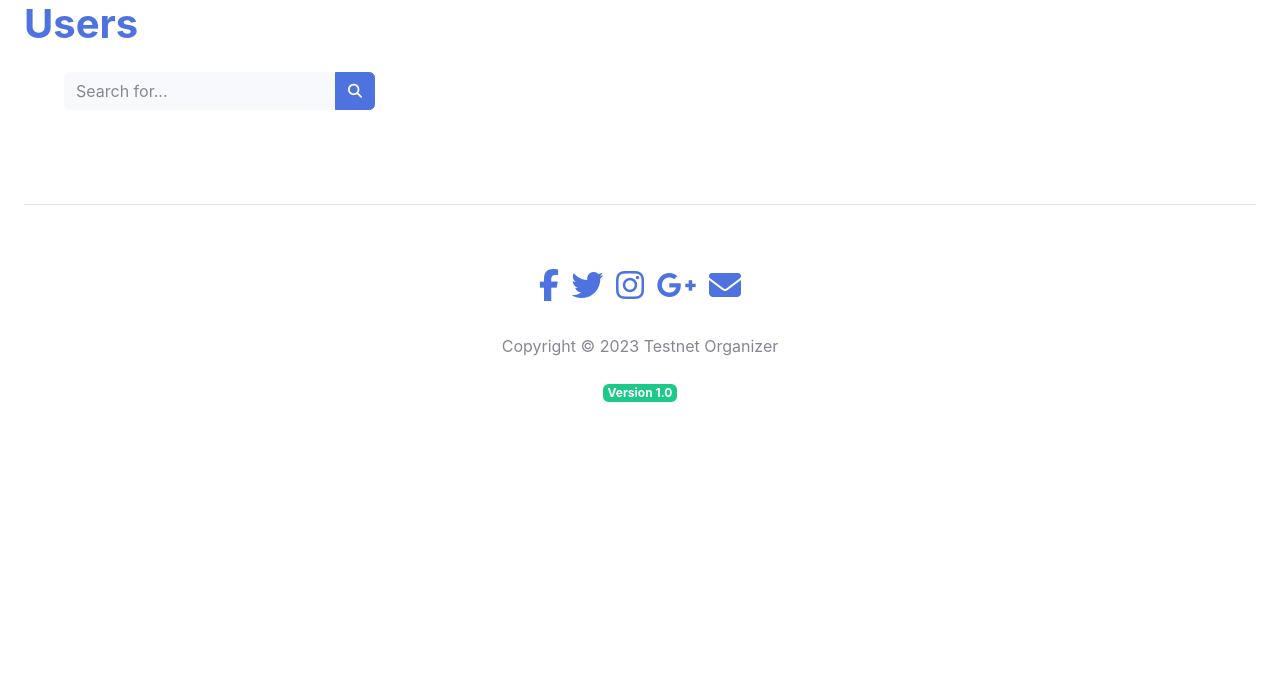
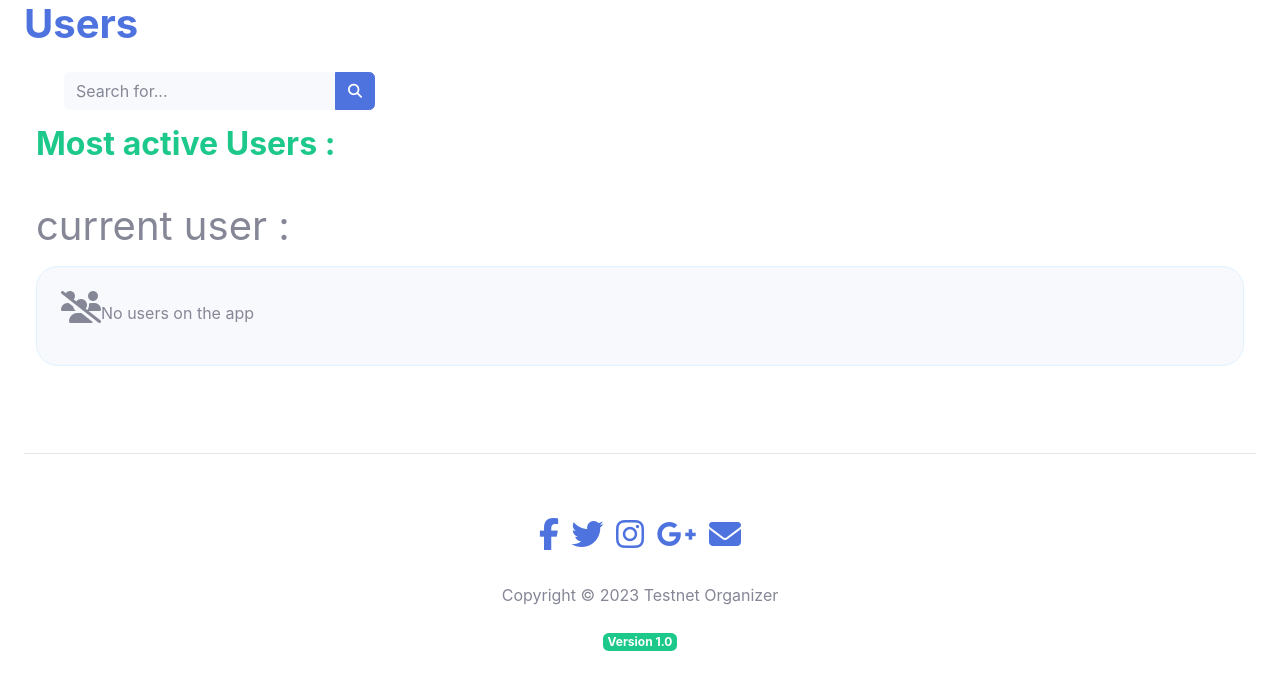
Before and after one commit to Code-Institute-Submissions/artontray-PROJECT4, a Django app: page /users/ in a window 1280 px wide. Shown: the part 106-800 px from the top of the page. Run offline with Django 3.2, Linux system fonts and the light colour scheme; the visitor is signed in with stand-in values (Sample User, id 1); data comes from the database, SQL or seed files in the repository; some libraries are stand-ins or nearby versions.

Commit message:
edited users.html so it shows if the user logged is following some users on the top list

```diff
--- a/app/views.py
+++ b/app/views.py
@@ -240,10 +240,10 @@ class ShowUsers(generic.DetailView):
         request = self.request
         object_user = self.request.user
 
-        show_all_users = UserInfo.objects.all()
+        show_best_users = UserInfo.objects.all().order_by('-exp')[:10]
 
         context.update ({
-                "show_all_users": show_all_users,
+                "show_best_users": show_best_users,
 
 
 
@@ -289,7 +289,7 @@ class ShowDashboard(generic.DetailView):
             exp = 100
             debank = '...'
             bio = 'I just signed up to Testnet Organizer....'
-            avatar = "https://res.cloudinary.com/dqnhlza2r/image/upload/w_1000,ar_16:9,c_fill,g_auto,e_sharpen/v1673725603/avatar_empty_gsx6it.webp"
+            avatar = "https://res.cloudinary.com/dqnhlza2r/image/upload/v1674505891/png-transparent-youtube-user-computer-icons-information-youtube-hand-silhouette-avatar_ely5ye.png"
             Creation_User_Info = UserInfo.objects.create(
                 user_id=self.request.user.id,
                 bio=bio,
--- a/static/assets/css/style.css
+++ b/static/assets/css/style.css
@@ -21,8 +21,8 @@
 
 .logo_user_miniature{
     border-radius: 50%;
-    height: 100px;
-    width: 100px;
+    height: 150px;
+    width: 150px;
 
 }
 
--- a/templates/dashboard.html
+++ b/templates/dashboard.html
@@ -194,6 +194,7 @@
             <div class="container-fluid my-2">
                 <!-- Button Administration dashboard -->
                 {% if object.user_info.get_object_user == request.user %}
+                    {% if object.is_authenticated and object.user_info.status == 1 %}
                         <div class="row my-2">
                             <div class="col-lg-12 col-sm-12 col-md-12 py-3 ">
                                 <a href="#" class=" btn btn-secondary btn-user btn-block">
@@ -206,6 +207,7 @@
                                 </a>
                             </div>
                         </div>
+                    {% endif %}
                 <!-- Button Edit Profile -->
                 <div class="row my-2">
                     <div class="col-lg-12 col-sm-12 col-md-12 py-3 ">
--- a/templates/shownotifications.html
+++ b/templates/shownotifications.html
@@ -23,10 +23,10 @@
     <div class="container-fluid bg-light border-all-around-radius my-2">
         <div class="row my-2">
             <div class="col-lg-3 col-sm-12 col-md-3 py-3">
-                    {{ notification.title }}
+                <p class="h5 text-success">{{ notification.title }}</p>
             </div>
             <div class="col-lg-7 col-sm-12 col-md-7 py-3">
-                    {{ notification.message }}
+                <p class="h5 text-success">{{ notification.message }}</p>
             </div>
             <div class="col-lg-2 col-sm-12 col-md-2 py-3">
                 <form method="POST" action="#">
@@ -42,7 +42,7 @@
     <div class="container-fluid bg-light border-all-around-radius my-2">
         <div class="row my-2">
             <div class="col-lg-12 col-sm-12 col-md-12 py-3">
-                <p></p><i class="fa-solid fa-comment-slash fa-2x"></i>There is nothing to show...</p>
+                <p><i class="fa-solid fa-comment-slash fa-2x"></i>There is nothing to show...</p>
             </div>
         </div>
     </div>
--- a/templates/users.html
+++ b/templates/users.html
@@ -33,22 +33,36 @@
 
     </div>
     <div class="row">
-    {% for user in show_all_users %}
+        <div class="d-sm-flex align-items-right justify-content-between mb-4">
+            <i class="fa-regular fa-trophy-star fa-2x"></i>
+            <h2 class="mb-0 text-xl font-weight-bold text-success">Most active Users : </h2>
+        </div>
+    </div>
+    <div class="row">
+        <h1>current user : {{ user.user_info.exp }}</h1>
+
+
+    {% for current_user in show_best_users %}
 
     <!-- User Card -->
     <div class="col-xl-3 col-md-6 mb-4">
         <div class="card shadow h-100 py-2">
             <div class="row ">
                 <div class="col-xl-12 col-md-12 mb-6 ">
-                    <i class="fa-regular fa-star fa-3x padding-20px-left text-warning"></i>
+                    {% if current_user.user in user.user_info.following.all %}
+                        <i class="fa-solid fa-star fa-3x padding-20px-left text-success"></i>
+                    {% else %}
+                        <i class="fa-regular fa-star fa-3x padding-20px-left text-warning"></i>
+                    {% endif %}
+
                     <div class="h4 font-weight-bold text-uppercase text-primary align-center">
-                        {{ user }}</div>
+                        {{ current_user.user.username}}</div>
                 </div>
             </div>
             <div class="row ">
                 <div class="col-xl-12 col-md-12 mb-6 ">
                     <div class="mb-1 align-center">
-                        <img src="{{ user.avatar.url }}" class="logo_user_miniature rotate-15" alt="logo user">
+                        <img src="{{ current_user.avatar.url }}" class="logo_user_miniature rotate-15" alt="logo user">
                     </div>
                 </div>
             </div>
@@ -58,7 +72,7 @@
                         <h6 class=" font-weight-bold text-primary align-center">Testnet(s)</h6>
                     </div>
                     <div class="d-xs-block col-lg-6 col-md-6 py-3">
-                        <h6 class=" font-weight-bold text-primary align-center"> {{ user.nb_testnet }}</h6>
+                        <h6 class=" font-weight-bold text-primary align-center"> {{ current_user.nb_testnet }}</h6>
                     </div>
 
                 </div>
@@ -67,7 +81,7 @@
                         <h6 class=" font-weight-bold text-primary align-center">Follower(s)</h6>
                     </div>
                     <div class="d-xs-block col-lg-6 col-md-6 py-3">
-                        <h6 class=" font-weight-bold text-primary align-center"> {{ user.nb_followers }}</h6>
+                        <h6 class=" font-weight-bold text-primary align-center"> {{ current_user.nb_followers }}</h6>
                     </div>
 
                 </div>
@@ -77,7 +91,7 @@
 
             <div class="row ">
                 <div class="card-body">
-                    <h4 class="h5 font-weight-bold">LEVEL {{ user.get_level_user }}<span class="float-right">{{ user.exp }} / {{ user.current_level_xp_max }} XP</span>
+                    <h4 class="h5 font-weight-bold">LEVEL {{ current_user.get_level_user }}<span class="float-right">{{ current_user.exp }} / {{ current_user.current_level_xp_max }} XP</span>
                     </h4>
                     <div class="progress mb-4">
                         <div class="progress-bar bg-info" role="progressbar" style="width: {{ user.pourc_accomplished_exp }}%" aria-valuenow="20"
@@ -89,7 +103,7 @@
                 <div class="container-fluid my-2">
                     <div class="row my-2">
                         <div class="col-lg-12 col-sm-12 col-md-12">
-                            <a class=" btn btn-primary btn-user btn-block" href="{% url 'dashboard' user %}">Show</a>
+                            <a class=" btn btn-primary btn-user btn-block" href="{% url 'dashboard' current_user %}">Show</a>
                         </div>
                     </div>
                 </div>
@@ -97,6 +111,15 @@
         </div>
     </div>
 
+
+    {% empty %}
+    <div class="container-fluid bg-light border-all-around-radius my-2">
+        <div class="row my-2">
+            <div class="col-lg-12 col-sm-12 col-md-12 py-3">
+                <p><i class="fa-solid fa-users-slash fa-2x"></i>No users on the app</p>
+            </div>
+        </div>
+    </div>
     {% endfor %}
 </div>
 </div>
```
Also changed, not shown: app/models.py (+10 -0 lines). Lines whose indentation alone changed are shown as unchanged.
